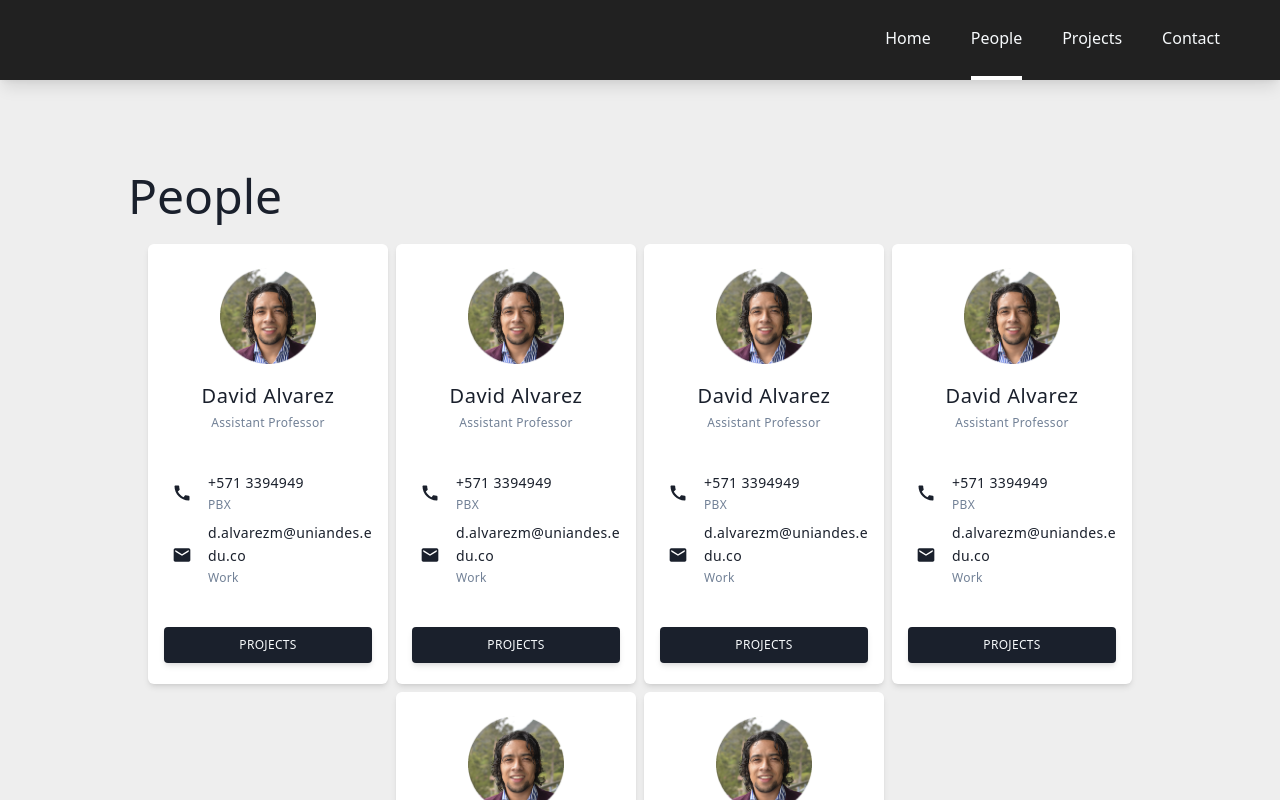
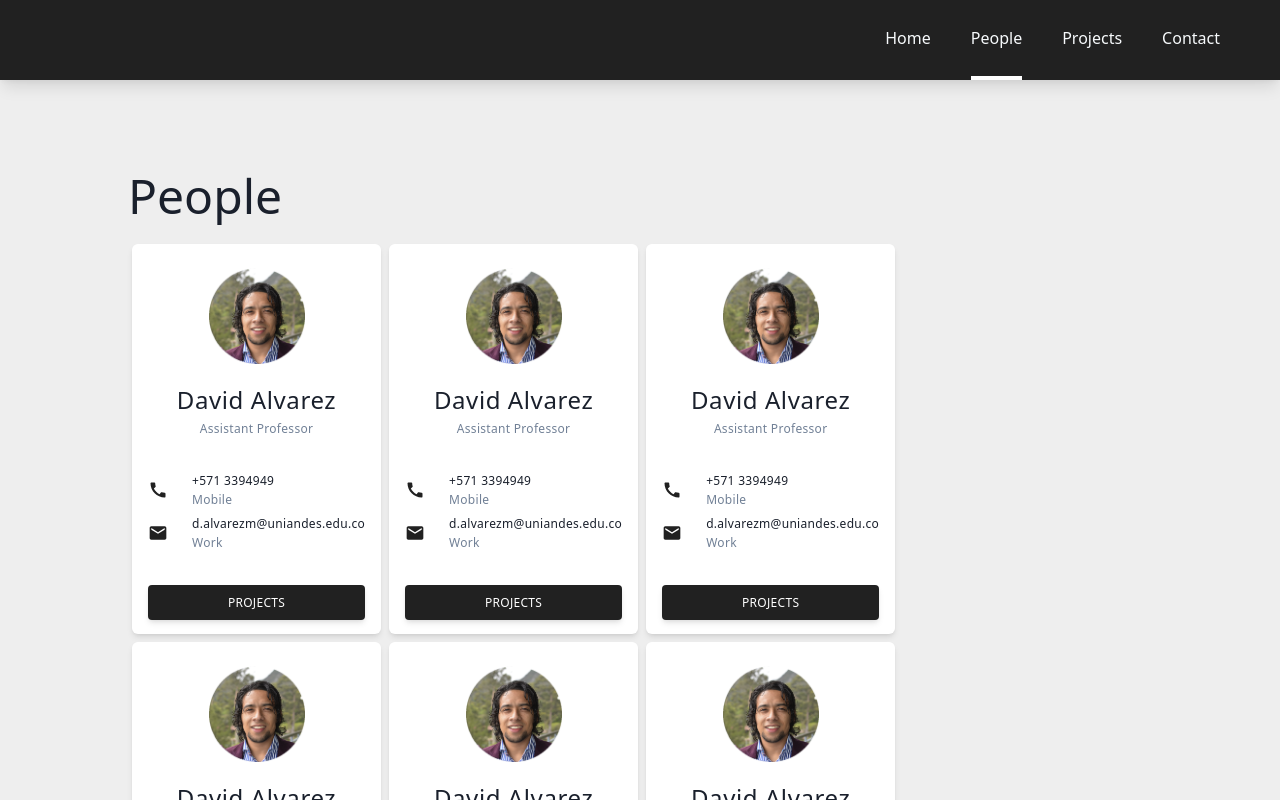
Before and after one commit to lejoss/opentech, a React (Create React App) app in the folder frontend/: page /people in a window 1280 px wide. Built offline with nearby package versions, Linux system fonts and the light colour scheme.

Commit message:
added styles to profile card

```diff
--- a/frontend/src/components/People/PeopleView.js
+++ b/frontend/src/components/People/PeopleView.js
@@ -4,7 +4,7 @@ function PeopleView() {
 	return (
 		<main id="projects-view" className="h-screen overflow-auto">
 			<p className="text-5xl text-gray-900 md:mt-40 lg:mx-32 mb-2">People</p>
-			<section id="section-projects" className="flex flex-col my-20 mx-2 sm:my-0 sm:justify-center sm:mx-6 sm:flex-row sm:flex-wrap md:mx-10 lg:mx-24 2xl:mx-64">
+			<section id="section-projects" className="flex flex-col my-20 mx-2 sm:my-0  sm:mx-6 sm:flex-row sm:flex-wrap md:mx-10 lg:mx-32 2xl:mx-64">
 				<ProfileCard />
 				<ProfileCard />
 				<ProfileCard />
--- a/frontend/src/components/People/ProfileCard.js
+++ b/frontend/src/components/People/ProfileCard.js
@@ -4,28 +4,28 @@ import { Link } from 'react-router-dom';
 
 function ProfileCard() {
 	return (
-		<figure style={{ maxWidth: 240, minHeight: 440, maxHeight: 440 }} className="m-1 py-6 px-4 bg-white sm:w-72 cursor-pointer shadow-md rounded-md m-0">
+		<figure style={{ maxWidth: 250, minHeight: 390, maxHeight: 390 }} className="m-1 py-6 px-4 bg-white sm:w-72 cursor-pointer shadow-md rounded-md m-0">
 			<img className="h-24 w-24 my-0 mx-auto" src="/images/dave.png" alt="tpp" />
-			<p className="text-center leading-relaxed tracking-wide text-xl mt-4 text-gray-900">David Alvarez</p>
-			<p className="text-center leading-relaxed tracking-wide mb-10 text-xs text-gray-600 font-light">Assistant Professor</p>
+			<p className="text-center leading-relaxed tracking-wide text-2xl mt-4 text-gray-900 font-light">David Alvarez</p>
+			<p className="text-center leading-relaxed tracking-wide mb-8 text-xs text-gray-600 font-light">Assistant Professor</p>
 
-			<div className="flex items-center ml-2 mb-2">
-				<img className="mr-4" src="/images/call.svg" alt="contact pbx" />
+			<div className="flex items-center ml-0 mb-1">
+				<img className="mr-6" src="/images/call.svg" alt="contact pbx" />
 				<div className="">
-					<p className="leading-relaxed text-gray-900 tracking-wide text-sm font-light">+571 3394949</p>
-					<p className="leading-relaxed text-gray-600 tracking-wide text-xs">PBX</p>
+					<p className="leading-relaxed text-gray-900 tracking-wide text-xs font-light">+571 3394949</p>
+					<p className="leading-relaxed text-gray-600 tracking-wide text-xs font-light">Mobile</p>
 				</div>
 			</div>
-			<div className="flex items-center ml-2 mb-2">
-				<img className="mr-4" src="/images/email.svg" alt="contact email" />
+			<div className="flex items-center ml-0 mb-1">
+				<img className="mr-6" src="/images/email.svg" alt="contact email" />
 				<div className="">
-					<p className="break-all text-gray-900 leading-relaxed tracking-wide text-sm font-light">d.alvarezm@uniandes.edu.co</p>
-					<p className="leading-relaxed text-gray-600 tracking-wide text-xs">Work</p>
+					<p className="break-all text-gray-900 leading-relaxed tracking-wide text-xs font-light">d.alvarezm@uniandes.edu.co</p>
+					<p className="leading-relaxed text-gray-600 tracking-wide text-xs font-light">Work</p>
 				</div>
 			</div>
 
-			<Link to="/projects?person=david" className="flex justify-center mt-10 bg-gray-900 rounded p-2 shadow-md">
-				<p className="leading-relaxed tracking-wide text-xs uppercase text-gray-100 hover:text-gray-500 font-medium">PROJECTS</p>
+	<Link to="/projects?person=david" style={{ backgroundColor: '#212121' }} className="flex justify-center mt-8 rounded p-2 shadow-md">
+				<p className="leading-relaxed tracking-wide text-xs uppercase text-white hover:text-gray-300">PROJECTS</p>
 			</Link>
 
 		</figure>
```
Also changed, not shown: frontend/public/images/call.svg, frontend/public/images/email.svg.
